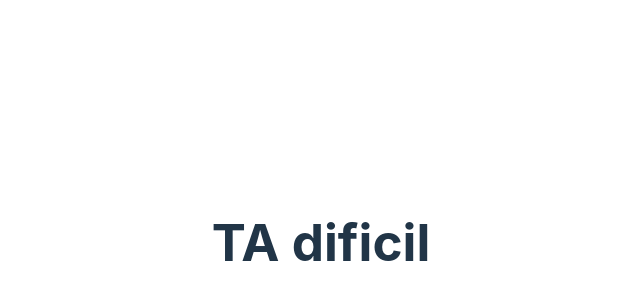
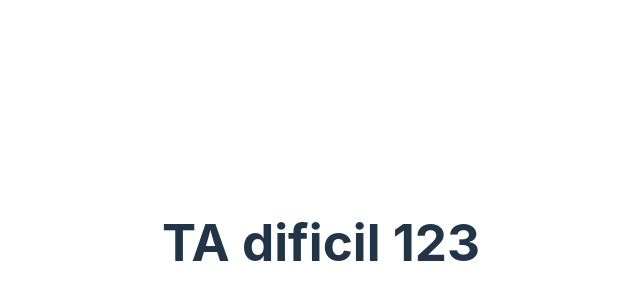
Before and after one commit to ARPDev-Desenvolvimento/init-react-vite-v4, a React (Vite) app: page / in a window 1280 px wide. Shown: the part 158-458 px from the top of the page, without its empty margins (319-959 px from the left). Built offline with nearby package versions, Linux system fonts and the light colour scheme.

Commit message:
nova atualização vindo do V5

```diff
--- a/src/App.tsx
+++ b/src/App.tsx
@@ -3,7 +3,7 @@ import "./App.css";
 function App() {
   return (
     <>
-      <h1>TA dificil</h1>
+      <h1>TA dificil 123</h1>
     </>
   );
 }
```
